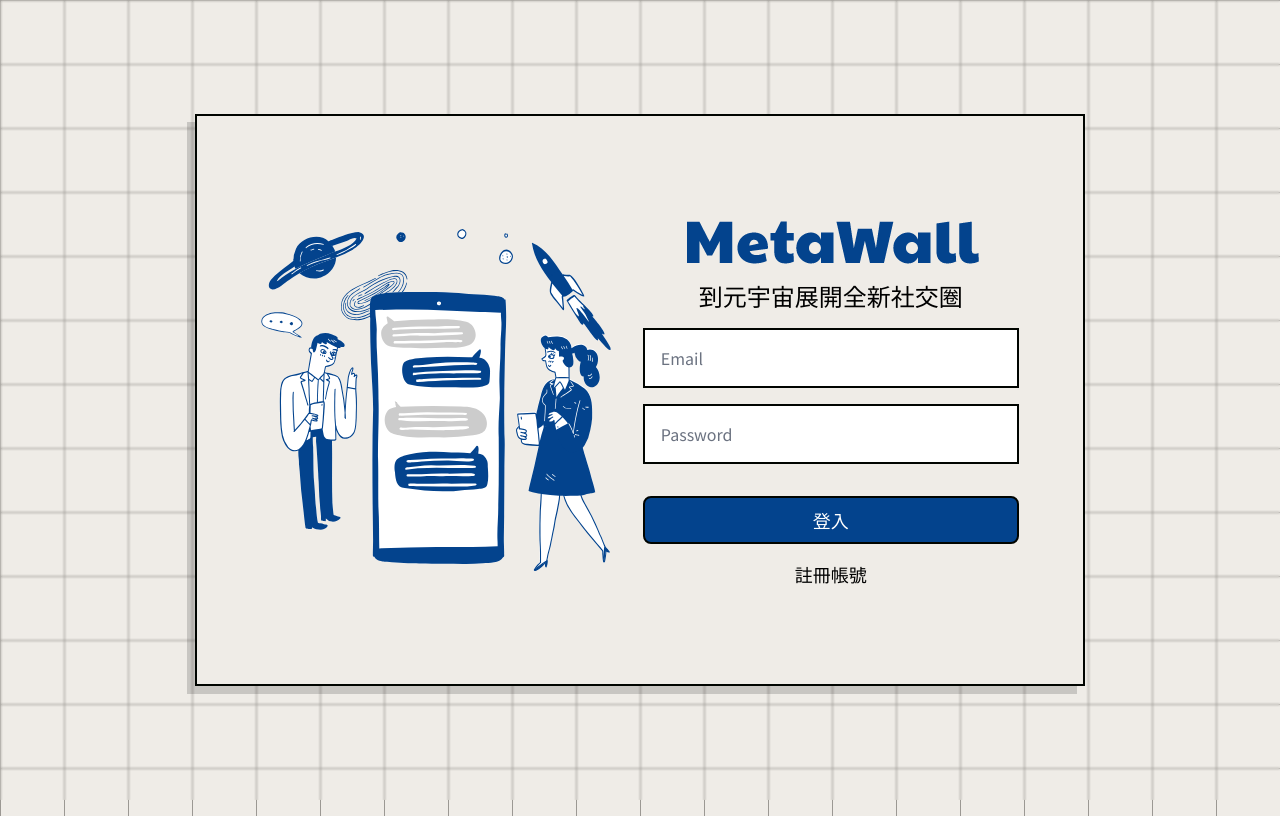
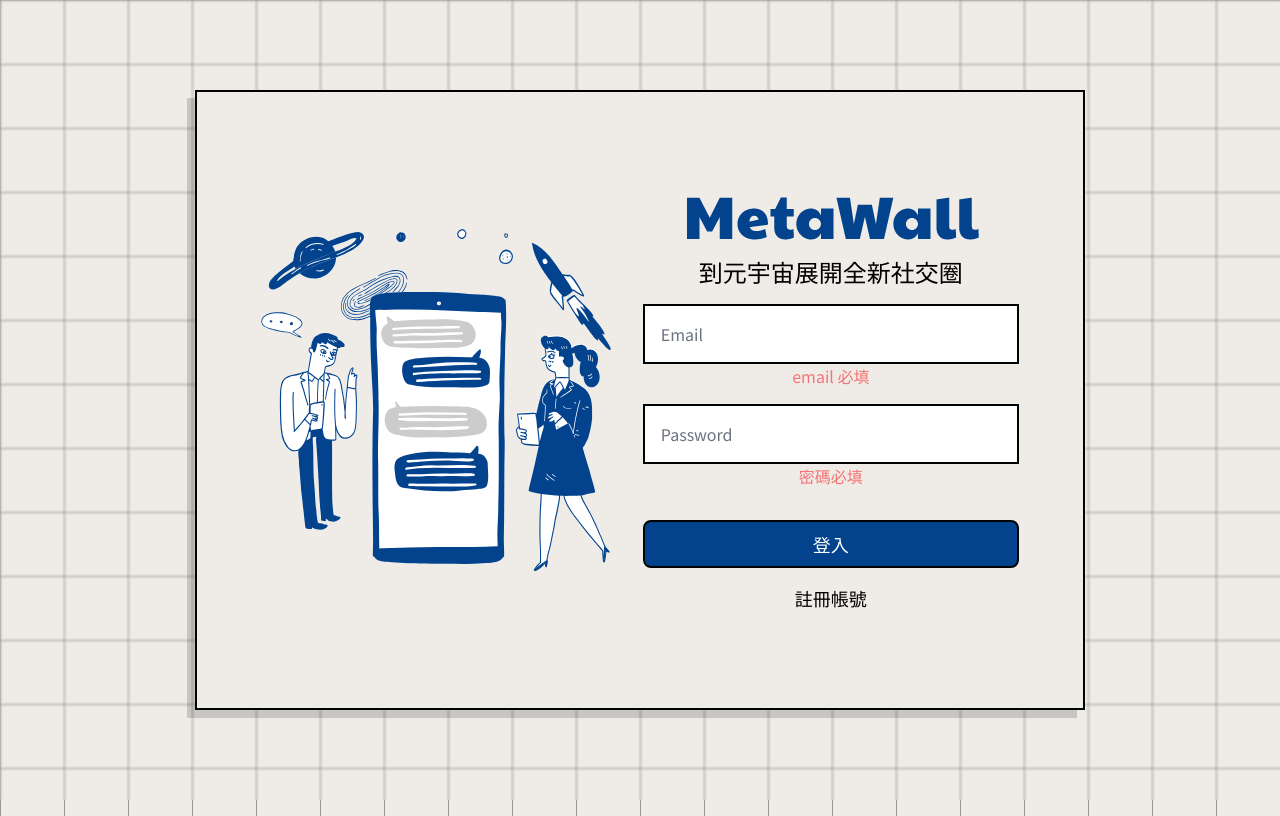
Before and after one commit to stark920/TeamWall, a Vue app: page /#/sign-in in a window 1280 px wide. Both pictures are taken after a click on the button "登入". Built offline with nearby package versions, Linux system fonts and the light colour scheme; no server answers; a web font is replaced by a local one.

Commit message:
feat:新增帳號密碼判斷

```diff
--- a/src/views/signIn.vue
+++ b/src/views/signIn.vue
@@ -17,7 +17,14 @@
 								type="mail"
 								class="form-input border-2 border-black p-4 w-full"
 								placeholder="Email"
+								@blur="v$.email.$touch"
 							/>
+							<div
+								v-if="v$.email.$errors.length > 0"
+								class="font-secondary text-[#F57375]"
+							>
+								{{ v$.email.$errors[0].$message }}
+							</div>
 						</div>
 						<div class="form-control">
 							<label for="userPassword"></label>
@@ -26,7 +33,14 @@
 								type="password"
 								class="form-input border-2 border-black p-4 w-full"
 								placeholder="Password"
+								@blur="v$.password.$touch"
 							/>
+							<div
+								v-if="v$.password.$errors.length > 0"
+								class="font-secondary text-[#F57375]"
+							>
+								{{ v$.password.$errors[0].$message }}
+							</div>
 						</div>
 					</div>
 					<div class="flex flex-col items-center justify-center">
@@ -47,19 +61,32 @@
 </template>
 
 <script setup>
-import { ref, reactive, watch, onMounted, inject } from 'vue';
+import useVuelidate from '@vuelidate/core';
+import { ref, reactive, computed, onMounted, inject } from 'vue';
 import { RouterLink } from 'vue-router';
 import { useRouter } from 'vue-router';
 import { API_URL } from '@/global/constant';
+import { required, email, helpers } from '@vuelidate/validators';
 const axios = inject('axios');
-
 const router = useRouter();
 const userInfo = reactive({
   email: '',
   password: '',
 });
+const rules = computed(() => ({
+  email: {
+    required: helpers.withMessage('email 必填', required),
+    email: helpers.withMessage('email 格式錯誤', email),
+  },
+  password: {
+    required: helpers.withMessage('密碼必填', required),
+  },
+}));
+const v$ = useVuelidate(rules, userInfo);
 
 const signIn = async () => {
+  const valid = await v$.value.$validate();
+  if (valid) {
     const data = userInfo;
     try {
       const res = await axios.post(`${API_URL}/user/sign-in`, data);
@@ -70,6 +97,7 @@ const signIn = async () => {
       }
     } catch (error) {
       console.log(error);
+    }
   }
 };
 
```
Lines whose indentation alone changed are shown as unchanged.
